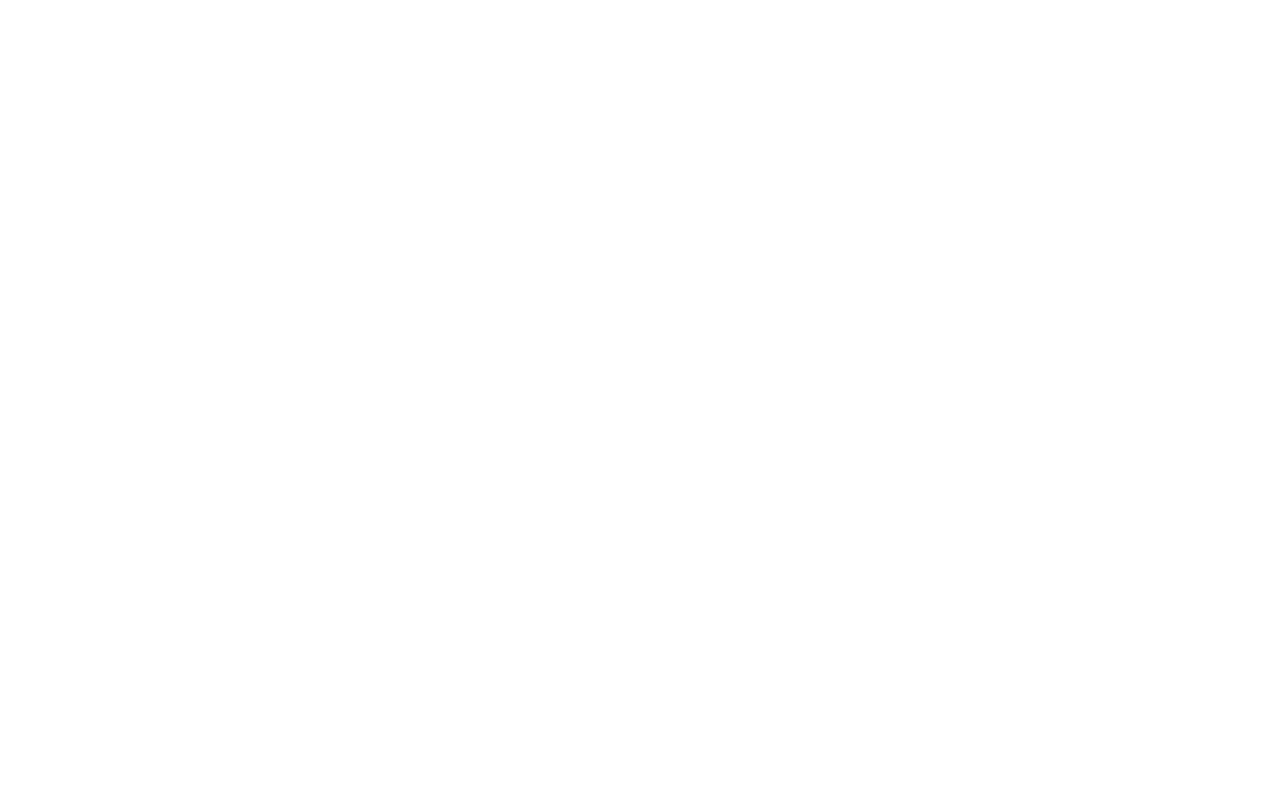
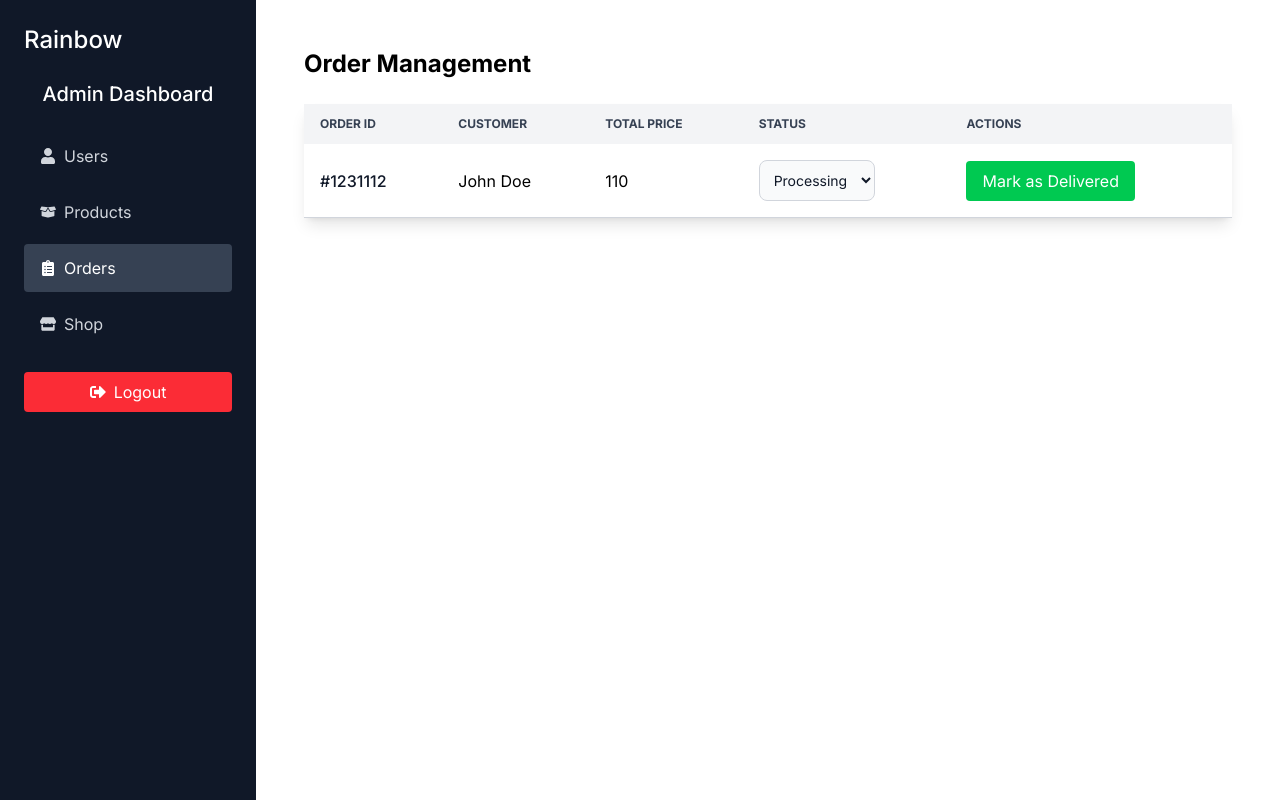
Before and after one commit to nmphat2004/Rainbow-Shop, a React (Vite) app in the folder frontend/: page /admin/orders in a window 1280 px wide. Before the commit this address had no page. Built offline with nearby package versions, Linux system fonts and the light colour scheme.

Commit message:
add order management component and complete admin page

```diff
--- a/frontend/src/App.jsx
+++ b/frontend/src/App.jsx
@@ -16,6 +16,7 @@
 import UserManagement from './components/Admin/UserManagement';
 import ProductManagement from './components/Admin/ProductManagement';
 import EditProductPage from './components/Admin/EditProductPage';
+import OrderManagement from './components/Admin/OrderManagement';
 
 const App = () => {
 	return (
@@ -42,6 +43,7 @@
 					<Route path='users' element={<UserManagement />} />
 					<Route path='products' element={<ProductManagement />} />
 					<Route path='products/:id/edit' element={<EditProductPage />} />
+					<Route path='orders' element={<OrderManagement />} />
 				</Route>
 			</Routes>
 		</BrowserRouter>
--- /dev/null
+++ b/frontend/src/components/Admin/OrderManagement.jsx
@@ -0,0 +1,78 @@
+const OrderManagement = () => {
+	const orders = [
+		{
+			_id: 1231112,
+			user: {
+				name: 'John Doe',
+			},
+			totalPrice: 110,
+			status: 'Processing',
+		},
+	];
+
+	const handleStatusChange = (orderID, status) => {
+		console.log({ id: orderID, status: status });
+	};
+
+	return (
+		<div className='max-w-7xl mx-auto p-6'>
+			<h2 className='text-2xl font-bold mb-6'>Order Management</h2>
+
+			<div className='overflow-x-auto shadow-md sm:shadow-lg'>
+				<table className='min-w-full text-left '>
+					<thead className='bg-gray-100 text-xs uppercase text-gray-700'>
+						<tr>
+							<th className='py-3 px-4'>Order ID</th>
+							<th className='py-3 px-4'>Customer</th>
+							<th className='py-3 px-4'>Total Price</th>
+							<th className='py-3 px-4'>Status</th>
+							<th className='py-3 px-4'>Actions</th>
+						</tr>
+					</thead>
+					<tbody>
+						{orders.length > 0 ? (
+							orders.map((order) => (
+								<tr
+									key={order._id}
+									className='border-b border-gray-300 hover:bg-gray-50 cursor-pointer'>
+									<td className='py-4 px-4 font-medium text-gray-900 whitespace-nowrap'>
+										#{order._id}
+									</td>
+									<td className='p-4'>{order.user.name}</td>
+									<td className='p-4'>{order.totalPrice}</td>
+									<td className='p-4'>
+										<select
+											value={order.status}
+											className='bg-gray-50 border border-gray-300 text-gray-900 text-sm rounded-lg focus:ring-blue-500 focus:border-blue-500 block p-2.5'
+											onChange={() =>
+												handleStatusChange(order._id, order.status)
+											}>
+											<option value='Processing'>Processing</option>
+											<option value='Shipped'>Shipped</option>
+											<option value='Delivered'>Delivered</option>
+											<option value='Cancelled'>Cancelled</option>
+										</select>
+									</td>
+									<td className='p-4'>
+										<button
+											onClick={() => handleStatusChange(order._id, 'Delivered')}
+											className='bg-green-500 text-white px-4 py-2 rounded hover:bg-green-600'>
+											Mark as Delivered
+										</button>
+									</td>
+								</tr>
+							))
+						) : (
+							<tr>
+								<td colSpan={5} className='p-4 text-center text-gray-500'>
+									No Orders found.
+								</td>
+							</tr>
+						)}
+					</tbody>
+				</table>
+			</div>
+		</div>
+	);
+};
+export default OrderManagement;
```
